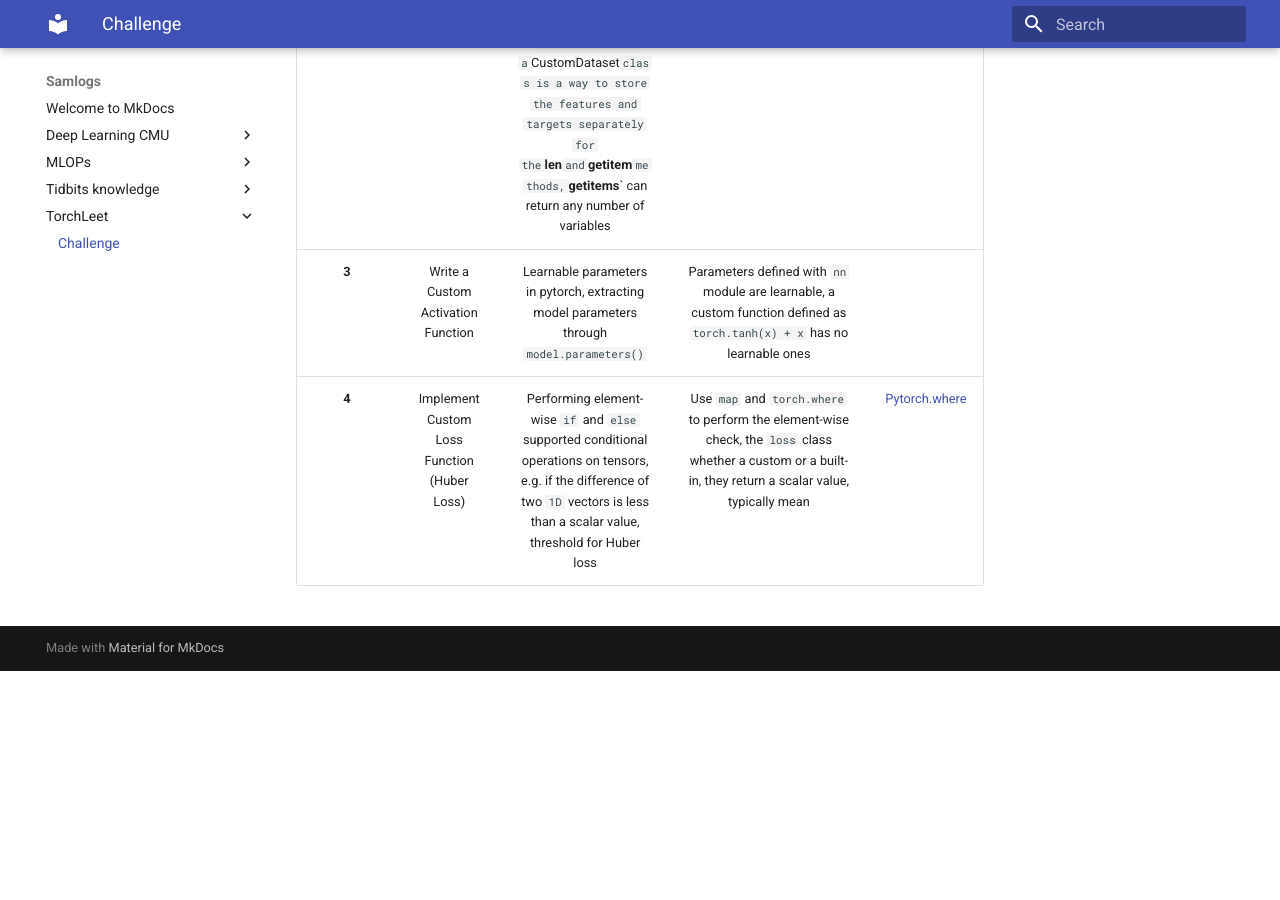
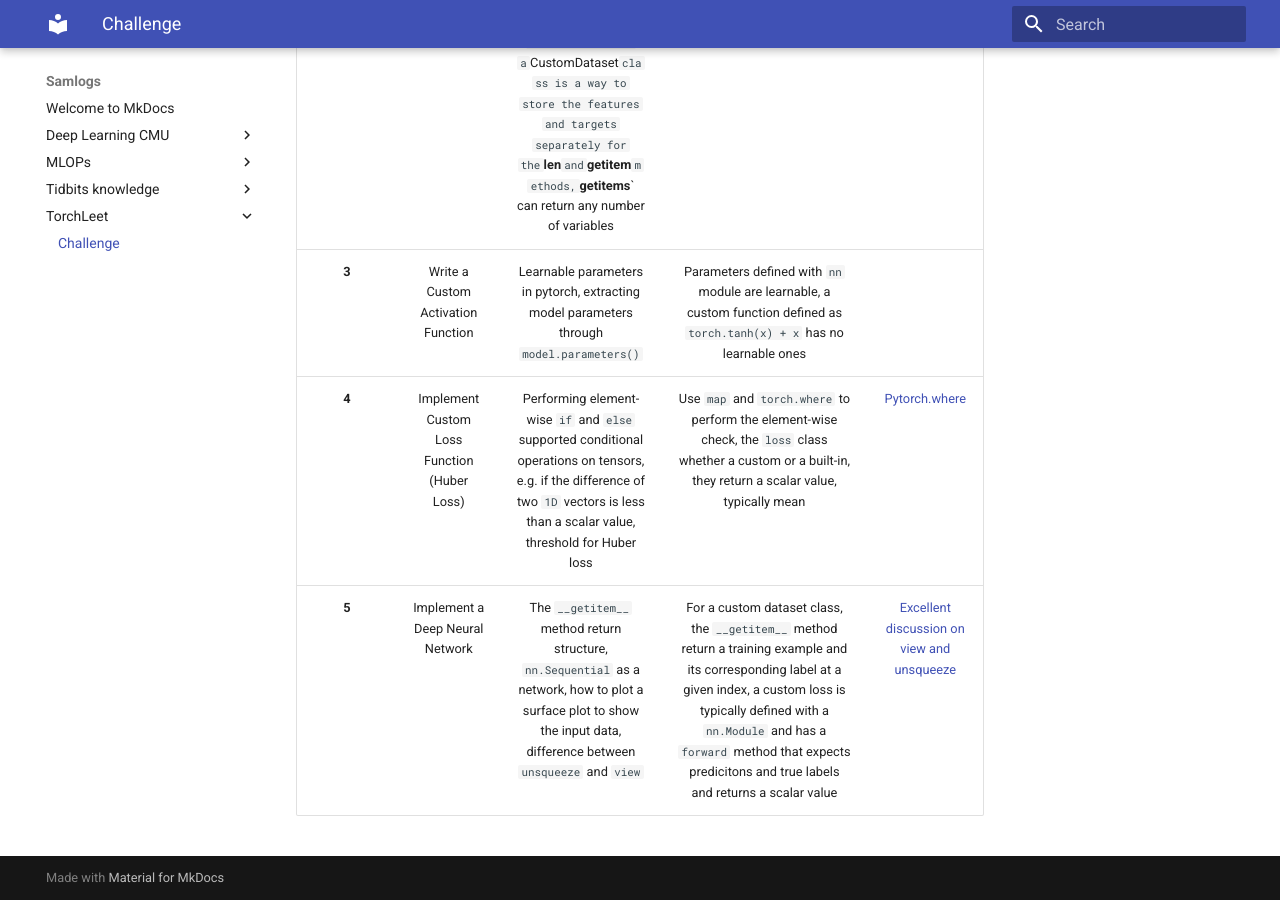
Before and after one commit to samhubs/MyLogs, an MkDocs documentation site: the page built from docs/TorchLeet/torchleet_readme.md, in a window 1280 px wide and 900 px high, scrolled down 906 px. Built offline with MkDocs 1.6.1 and Material for MkDocs 9.7.7, drawn with Linux system fonts in a browser that asks for light colours; before the commit the page ends 1577 px from its top, so only the background shows below that.

Commit message:
chore: update readme for e5

```diff
--- a/docs/TorchLeet/torchleet_readme.md
+++ b/docs/TorchLeet/torchleet_readme.md
@@ -13,3 +13,4 @@
 |**2**| Write a custom Dataset and Dataloader to load from a CSV file| Ensure `dtype` of the input data and the model weights are the same, Dataset` and `DataLoader` reside in `torch.utils.data`, achieve train/test split, an element of a `DataLoader` can be extracted with `next(iter(` |- The instantiation of a `CustomDataset` class is a way to store the features and targets separately for the `__len__` and `__getitem__` methods, `__getitems__` can return any number of variables|[Pytorch official documentation](https://pytorch.org/tutorials/beginner/basics/data_tutorial.html)|
 |**3**| Write a Custom Activation Function| Learnable parameters in pytorch, extracting model parameters through `model.parameters()`| Parameters defined with `nn` module are learnable, a custom function defined as `torch.tanh(x) + x` has no learnable ones||
 |**4**| Implement Custom Loss Function (Huber Loss) | Performing element-wise `if` and `else` supported conditional operations on tensors, e.g. if the difference of two `1D` vectors is less than a scalar value, threshold for Huber loss| Use `map` and `torch.where` to perform the element-wise check, the `loss` class whether a custom or a built-in, they return a scalar value, typically mean|[Pytorch.where](https://pytorch.org/docs/stable/generated/torch.where.html)|
+|**5**| Implement a Deep Neural Network| The `__getitem__` method return structure, `nn.Sequential` as a network, how to plot a surface plot to show the input data, difference between `unsqueeze` and `view`|For a custom dataset class, the `__getitem__` method return a training example and its corresponding label at a given index, a custom loss is typically defined with a `nn.Module` and has a `forward` method that expects predicitons and true labels and returns a scalar value|[Excellent discussion on view and unsqueeze](https://discuss.pytorch.org/t/what-is-the-difference-between-view-and-unsqueeze/1155/6)|
```
